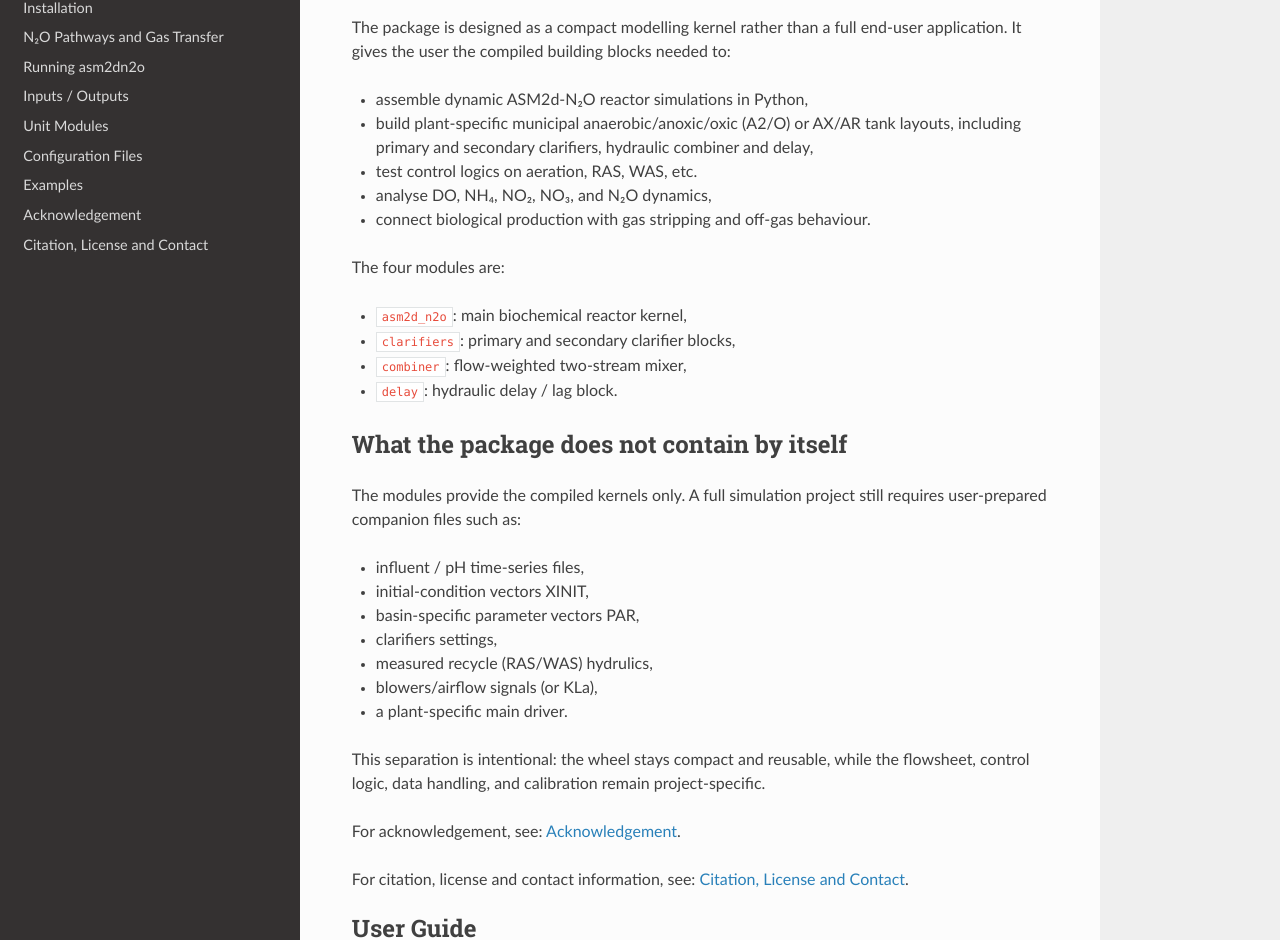
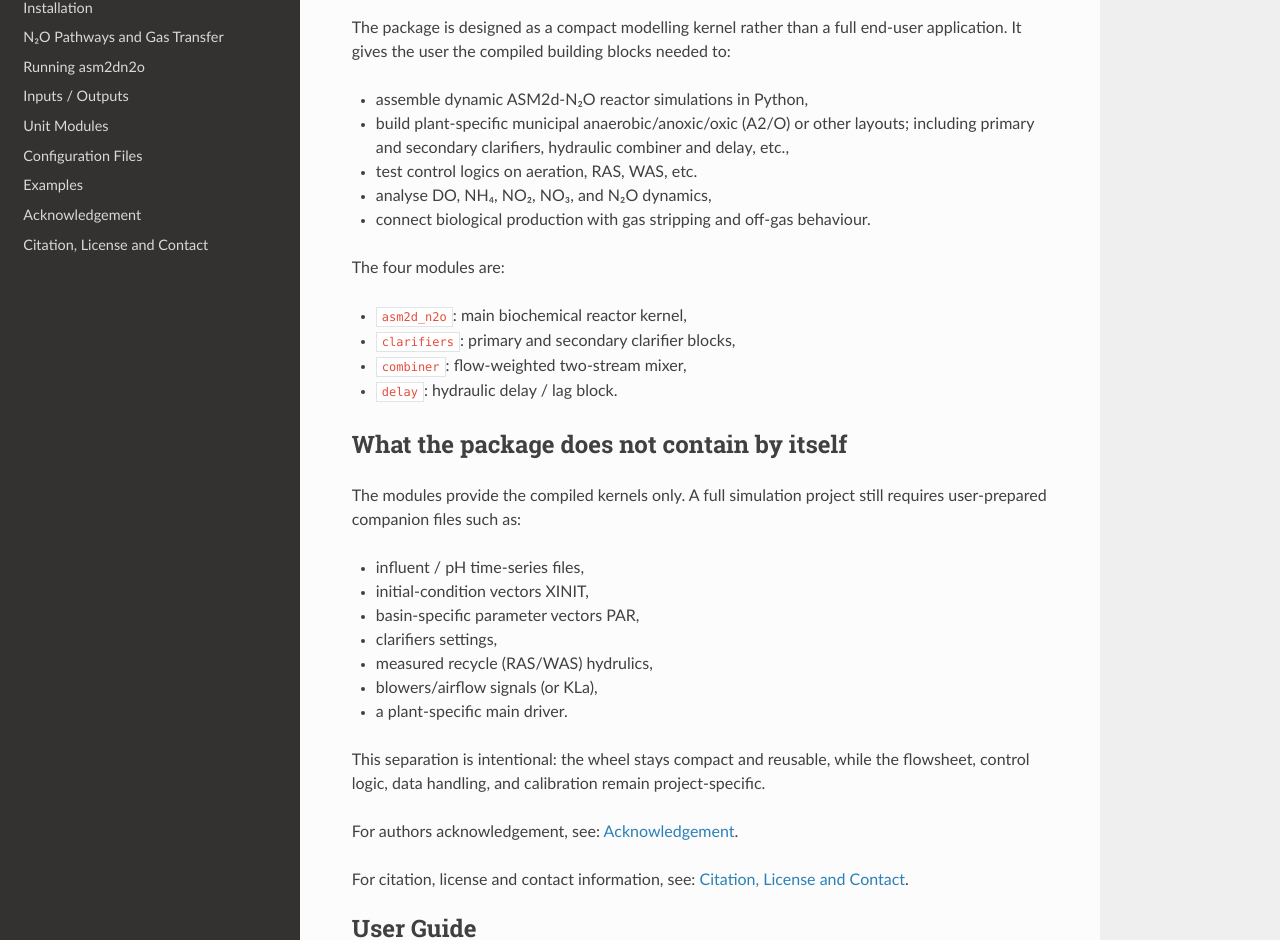
Before and after one commit to tabunama/asm2dn2o, a Sphinx documentation site: the page built from docs/source/index.rst, in a window 1280 px wide and 1400 px high, scrolled down 901 px. Shown: the part 144-1084 px from the top of the window. Built offline with Sphinx 7.4.7 and the Read the Docs theme 3.1.0, drawn with Linux system fonts in a browser that asks for light colours.

Commit message:
Update docs

```diff
--- a/docs/source/index.rst
+++ b/docs/source/index.rst
@@ -54,7 +54,7 @@ The package is designed as a compact modelling kernel rather than a full
 end-user application. It gives the user the compiled building blocks needed to:
 
 - assemble dynamic ASM2d-N₂O reactor simulations in Python,
-- build plant-specific municipal anaerobic/anoxic/oxic (A2/O) or AX/AR tank layouts, including primary and secondary clarifiers, hydraulic combiner and delay,
+- build plant-specific municipal anaerobic/anoxic/oxic (A2/O) or other layouts; including primary and secondary clarifiers, hydraulic combiner and delay, etc.,
 - test control logics on aeration, RAS, WAS, etc.
 - analyse DO, NH₄, NO₂, NO₃, and N₂O dynamics,
 - connect biological production with gas stripping and off-gas behaviour.
@@ -83,7 +83,7 @@ still requires user-prepared companion files such as:
 This separation is intentional: the wheel stays compact and reusable, while the
 flowsheet, control logic, data handling, and calibration remain project-specific.
 
-For acknowledgement, see:
+For authors acknowledgement, see:
 :doc:`acknowledgement`.
 
 For citation, license and contact information, see:
```
